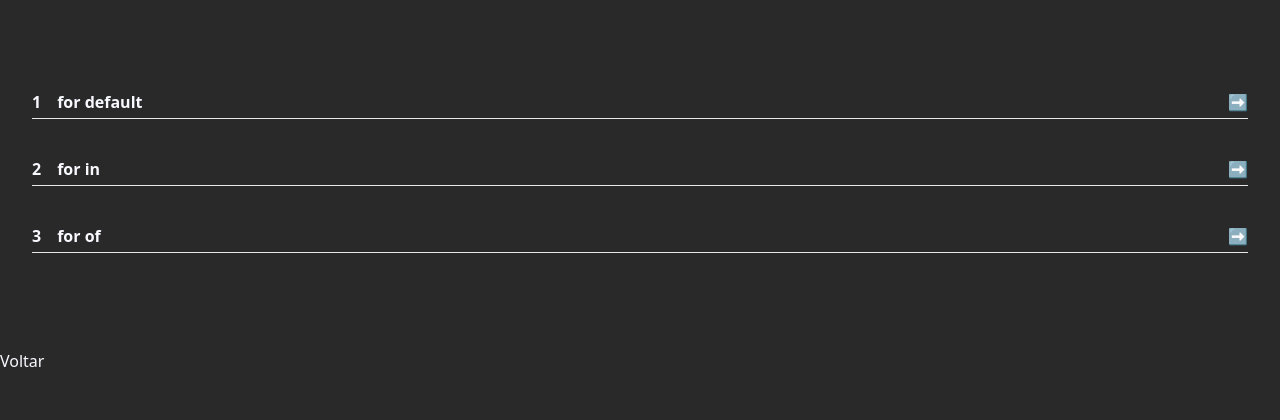
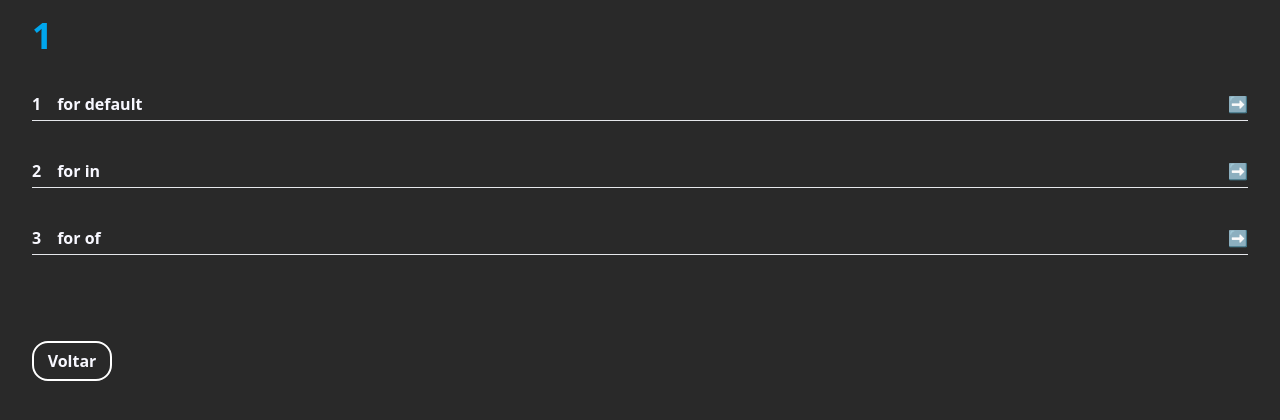
Before and after one commit to Thiago87dev/GuiaBolsoDev, a Next.js app: page /1/1 in a window 1280 px wide. Shown: the top 420 px of the page. Built offline with nearby package versions, Linux system fonts and the light colour scheme.

Commit message:
:lipstick: feat: styling button

```diff
--- a/src/app/[nivel2]/[nivel3]/page.tsx
+++ b/src/app/[nivel2]/[nivel3]/page.tsx
@@ -15,9 +15,17 @@ const Nivel3 = ({ params }: Nivel3Props) => {
   const aulas = dividindoParams[0] === "Python" ? aulasPython : aulasJavascript;
 
   const [isModalOpen, setIsModalOpen] = useState(false);
-  const [modalInfo, setModalInfo] = useState({ title: "", content: "", image: null as StaticImageData | null });
+  const [modalInfo, setModalInfo] = useState({
+    title: "",
+    content: "",
+    image: null as StaticImageData | null,
+  });
 
-  const openModal = (title: string, content: string, image:StaticImageData) => {
+  const openModal = (
+    title: string,
+    content: string,
+    image: StaticImageData
+  ) => {
     setModalInfo({ title, content, image });
     setIsModalOpen(true);
   };
@@ -27,19 +35,23 @@ const Nivel3 = ({ params }: Nivel3Props) => {
   };
   return (
     <div>
-      <div className="my-[90px] mx-8">
+      <div className="my-4 mx-8 text-4xl text-[#00a6ed] font-bold">
+        <h1>{dividindoParams[0]}</h1>
+      </div>
+      <div className="my-[36px] mx-8">
         {aulas.map((item) => {
           return (
             <div key={item.id}>
               {item.nivel2.map((item2) => (
-                <div  key={item2.id}>
+                <div key={item2.id}>
                   {item2.nivel3.map((item3) => (
                     <div className="my-8 font-semibold" key={item3.id}>
                       <ul>
                         <li>
-                        {item3.conteudoModal.titulo &&
+                          {item3.conteudoModal.titulo &&
                             item3.conteudoModal.texto && (
-                              <button className="w-full"
+                              <button
+                                className="w-full"
                                 onClick={() =>
                                   openModal(
                                     item3.conteudoModal.titulo,
@@ -68,8 +80,10 @@ const Nivel3 = ({ params }: Nivel3Props) => {
           );
         })}
       </div>
-      <div className="mt-20">
-        <Link href={`/${params.nivel2}`}>Voltar</Link>
+      <div className="mt-20 mx-8">
+        <div className="flex justify-center items-center h-10 font-semibold rounded-2xl  w-20 border-solid border-2 border-white">
+          <Link href={`/${params.nivel2}`}>Voltar</Link>
+        </div>
       </div>
       {isModalOpen && modalInfo.image && (
         <Modal
--- a/src/app/[nivel2]/page.tsx
+++ b/src/app/[nivel2]/page.tsx
@@ -37,7 +37,10 @@ const Nivel2 = ({ params }: Nivel2Props) => {
   const paramsNum = Number(dividindoParams[1]) + 1;
   return (
     <div>
-      <div className="my-[90px] mx-8">
+      <div className="my-4 mx-8 text-4xl text-[#00a6ed] font-bold">
+        <h1>{dividindoParams[0]}</h1>
+      </div>
+      <div className="my-[36px] mx-8">
         {aulas.map((item) => {
           return (
             <div key={item.id}>
@@ -66,7 +69,8 @@ const Nivel2 = ({ params }: Nivel2Props) => {
                         <li>
                           {item2.conteudoModal.titulo &&
                             item2.conteudoModal.texto && (
-                              <button className="w-full"
+                              <button
+                                className="w-full"
                                 onClick={() =>
                                   openModal(
                                     item2.conteudoModal.titulo,
@@ -95,8 +99,10 @@ const Nivel2 = ({ params }: Nivel2Props) => {
           );
         })}
       </div>
-      <div className="mt-20">
+      <div className="mt-20 mx-8">
+        <div className="flex justify-center items-center h-10 font-semibold rounded-2xl  w-20 border-solid border-2 border-white">
           <Link href={`/`}>Voltar</Link>
+        </div>
       </div>
       {isModalOpen && modalInfo.image && (
         <Modal
```
Lines whose indentation alone changed are shown as unchanged.
